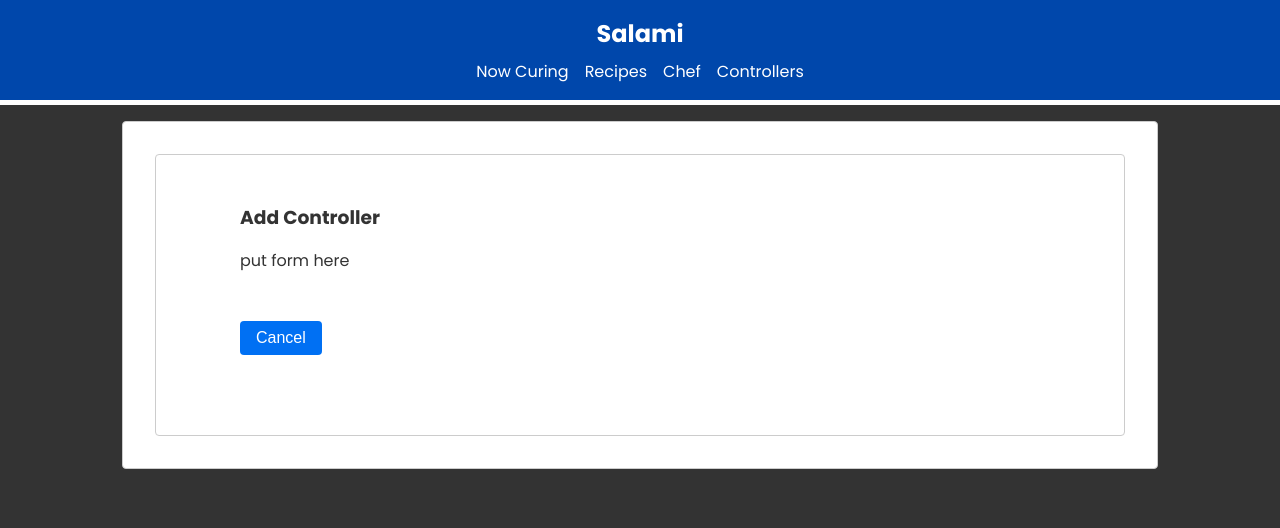
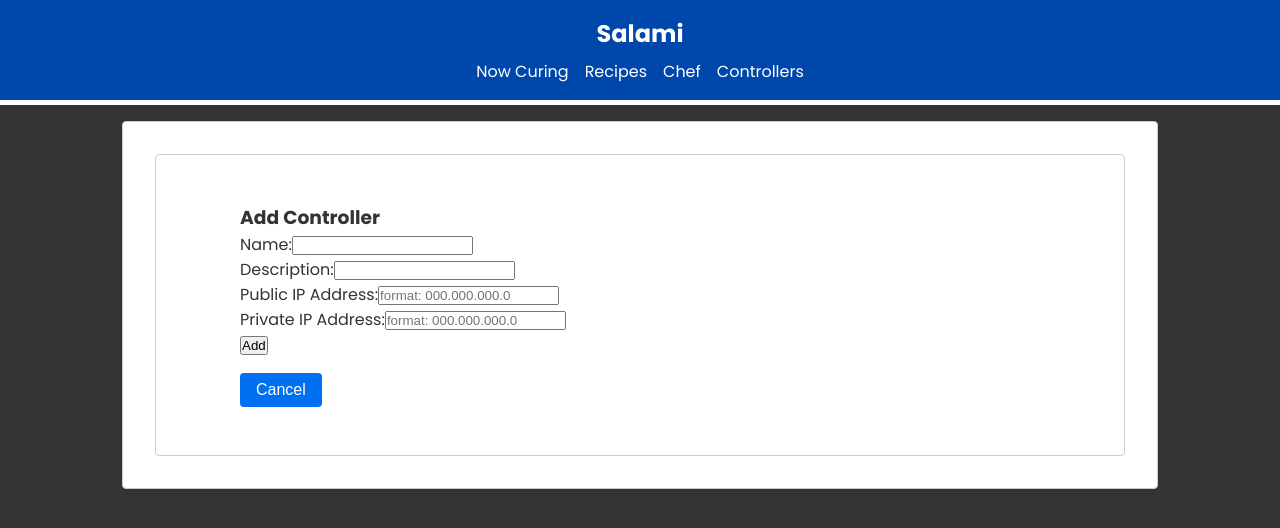
Before and after one commit to headexpanded/salami, a Next.js app: page /settings/addController in a window 1280 px wide. Shown: the top 528 px of the page. Built offline with nearby package versions, Linux system fonts and the light colour scheme.

Commit message:
styling various elements

```diff
--- a/src/app/current/page.jsx
+++ b/src/app/current/page.jsx
@@ -5,7 +5,7 @@ export default function CurrentPage() {
   return (
     <>
       <div className="sub-container">
-          <h2>Curing Now:</h2>
+          <h3>Curing Now:</h3>
           <div className="sub-container-detail">
               <p>Name: Mark</p>
               <p>Desc: </p>
--- a/src/app/profile/chef/page.tsx
+++ b/src/app/profile/chef/page.tsx
@@ -13,9 +13,9 @@ export default async function ChefsPage() {
   const chefs = await fetchChefs();
   return (
     <>
-      <div className="sub-container">
+
+        <div className="sub-container animated fadeInDown">
           <h3>Your Profile</h3>
-
           {chefs.map((chef) => (
             <div key={chef.id}>
               <div className="sub-container-detail">
@@ -26,6 +26,7 @@ export default async function ChefsPage() {
             </div>
           ))}
         </div>
+
     </>
   );
 }
--- a/src/app/profile/recipe/page.js
+++ b/src/app/profile/recipe/page.js
@@ -13,7 +13,8 @@ export default function RecipePage() {
   const recipe = recipes[1];
   return (
     <>
-      <div className="sub-container">
+
+        <div className="sub-container animated fadeInDown">
           <h3>Your Recipes:</h3>
           <div className="sub-container-detail">
             <p>Name: </p>
@@ -21,6 +22,7 @@ export default function RecipePage() {
             <p>Extras:</p>
           </div>
         </div>
+
     </>
   );
 }
--- a/src/app/settings/addController/page.tsx
+++ b/src/app/settings/addController/page.tsx
@@ -1,18 +1,75 @@
+"use client";
+import { useState } from "react";
 import Link from "next/link";
+import LoadingPage from "@/loading";
 import "../../../styles/globals.css";
 
 export default function AddControllerPage() {
+  const [controllerName, setControllerName] = useState("");
+  const [controllerDescription, setControllerDescription] = useState("");
+  const [controllerPublicIpAddress, setControllerPublicIpAddress] =
+    useState("");
+  const [controllerPrivateIpAddress, setControllerPrivateIpAddress] =
+    useState("");
+  const handleSubmit = (e: { preventDefault: () => void }) => {
+    e.preventDefault();
+    console.log(controllerName + " " + controllerDescription);
+  };
   return (
-    <div className="sub-container">
+    <>
+
+        <div className="sub-container animated fadeInDown">
           <h3>Add Controller</h3>
-      <div className="sub-container-detail">put form here</div>
-      <div className="sub-container">
+          <form className="controller-form" onSubmit={handleSubmit}>
+            <div className="controller-form-input-wrapper">
+              <label htmlFor="name">Name:</label>
+              <input
+                type="text"
+                className="controller-form-input"
+                value={controllerName}
+                onChange={(e) => setControllerName(e.target.value)}
+              />
+            </div>
+            <div className="controller-form-input-wrapper">
+              <label htmlFor="description">Description:</label>
+              <input
+                type="text"
+                className="controller-form-input"
+                value={controllerDescription}
+                onChange={(e) => setControllerDescription(e.target.value)}
+              />
+            </div>
+            <div className="controller-form-input-wrapper">
+              <label htmlFor="publicIpAddress">Public IP Address:</label>
+              <input
+                type="text"
+                className="controller-form-input"
+                placeholder="format: 000.000.000.0"
+                value={controllerPublicIpAddress}
+                onChange={(e) => setControllerPublicIpAddress(e.target.value)}
+              />
+            </div>
+            <div className="controller-form-input-wrapper">
+              <label htmlFor="privateIpAddress">Private IP Address:</label>
+              <input
+                type="text"
+                className="controller-form-input"
+                placeholder="format: 000.000.000.0"
+                value={controllerPrivateIpAddress}
+                onChange={(e) => setControllerPrivateIpAddress(e.target.value)}
+              />
+            </div>
+            <button className="submit-button" type="submit">
+              Add
+            </button>
+          </form>
           <div className="sub-container-detail">
             <Link href="/settings">
               <button className="btn">Cancel</button>
             </Link>
           </div>
         </div>
-    </div>
+
+    </>
   );
 }
```
Also changed, not shown: src/app/page.js (+14 -11 lines), src/app/settings/page.tsx (+26 -5 lines). Lines whose indentation alone changed are shown as unchanged.
